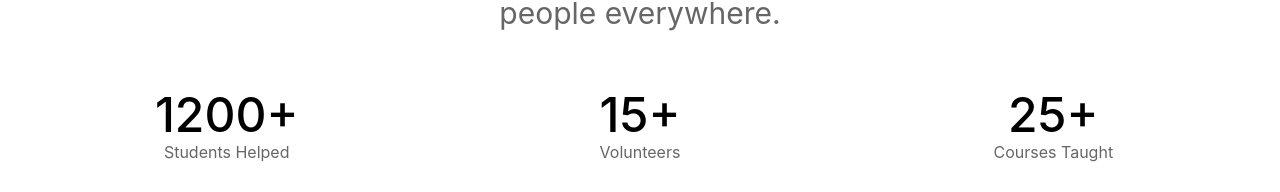
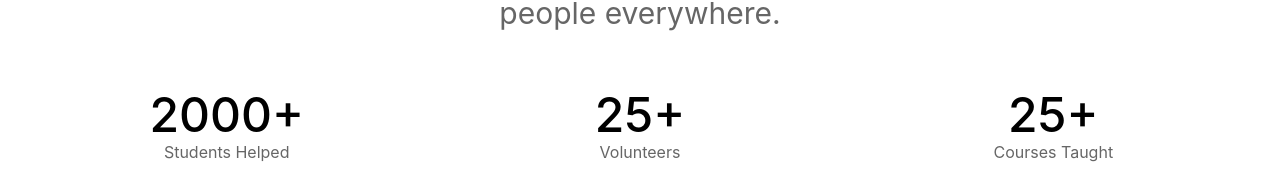
Before and after one commit to envisionnew/envisionnew.org, a Next.js app: page / in a window 1280 px wide. Shown: the part 760-952 px from the top of the page. Built offline with nearby package versions, Linux system fonts and the light colour scheme; what @tailwindcss/typography would draw is missing.

Commit message:
[:zap:] numbers

```diff
--- a/pages/index.js
+++ b/pages/index.js
@@ -69,7 +69,7 @@ export default function Home() {
                 <div className="flex flex-wrap -m-4 text-center">
                   <div className="w-1/3 p-4">
                     <h2 className="text-4xl font-medium text-black title-font sm:text-5xl">
-                      <CountUp end={1200} redraw={true}>
+                      <CountUp end={2000} redraw={true}>
                         {({ countUpRef, start }) => (
                           <VisibilitySensor onChange={start} delayedCall>
                             <span ref={countUpRef} />
@@ -82,7 +82,7 @@ export default function Home() {
                   </div>
                   <div className="w-1/3 p-4">
                     <h2 className="text-4xl font-medium text-black title-font sm:text-5xl">
-                      <CountUp end={15} redraw={true}>
+                      <CountUp end={25} redraw={true}>
                         {({ countUpRef, start }) => (
                           <VisibilitySensor onChange={start} delayedCall>
                             <span ref={countUpRef} />
```
